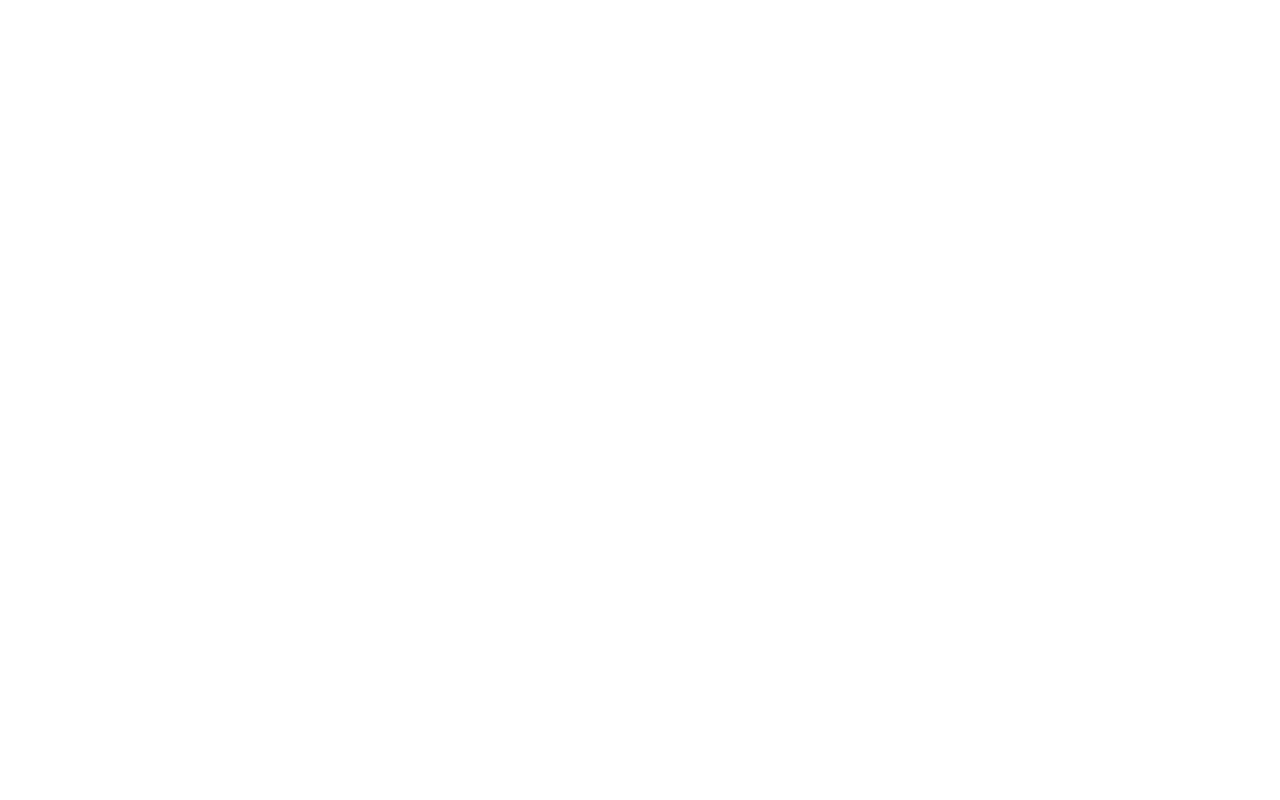
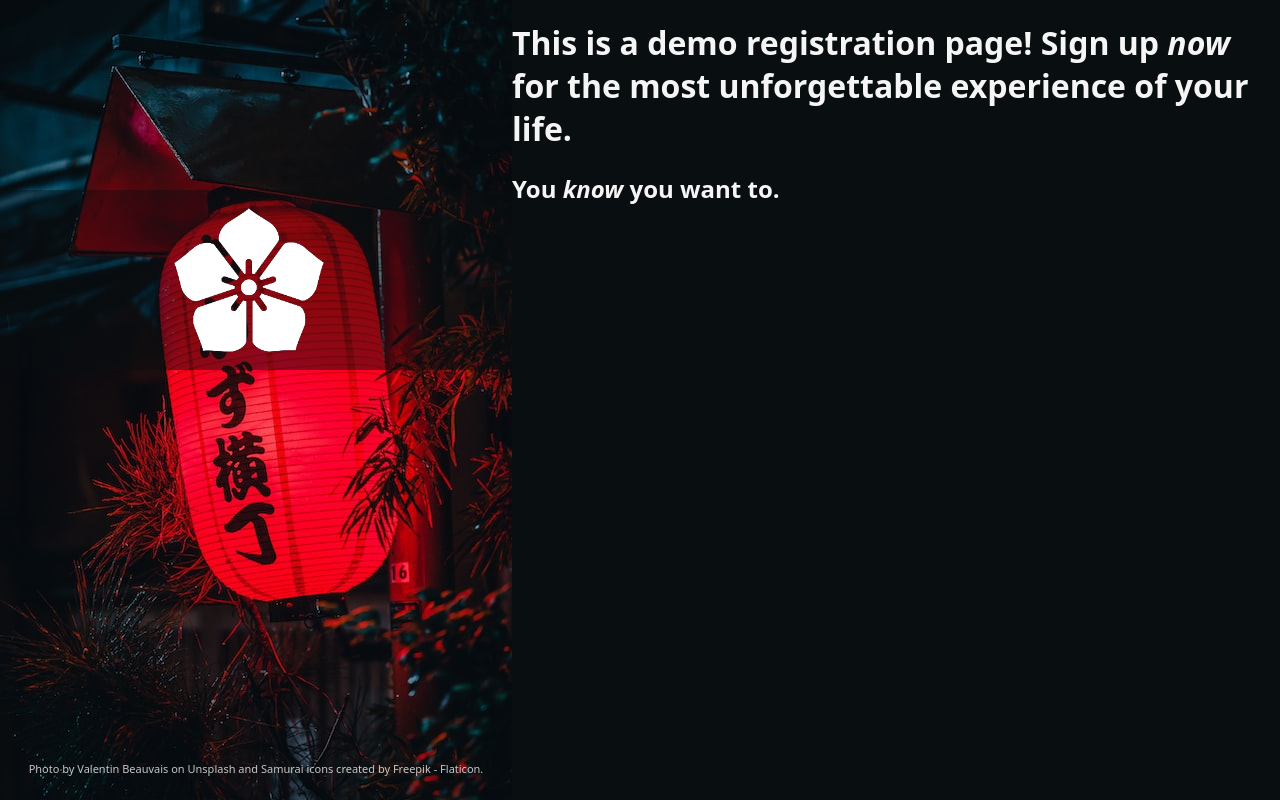
Before and after one commit to Skryre/Sign-up, a plain HTML site: page index.html in a window 1280 px wide. Drawn offline with Linux system fonts and the light colour scheme.

Commit message:
roughly finished all the main design element and will start the actual form

```diff
--- a/index.html
+++ b/index.html
@@ -11,6 +11,25 @@
     <link rel="stylesheet" href="https://cdnjs.cloudflare.com/ajax/libs/font-awesome/4.7.0/css/font-awesome.min.css">
 </head>
 <body>
-
+<div class="content">
+    <div class="left">
+        <div class="img">
+        <img src="/Sign-up/flowers.png" alt="samurai">
+        <h1></h1>
+        </div>
+        <div class="ref">
+            <p>Photo by <a href="https://unsplash.com/es/@valentinbvs?utm_source=unsplash&utm_medium=referral&utm_content=creditCopyText">Valentin Beauvais</a> on
+            <a href="https://unsplash.com/s/photos/tokyo?utm_source=unsplash&utm_medium=referral&utm_content=creditCopyText">Unsplash</a> and
+            <a href="https://www.flaticon.com/free-icons/samurai" title="samurai icons">Samurai icons created by Freepik - Flaticon.</a>
+            </p>
+        </div>
+    </div>
+    <div class="right">
+        <h1>This is a demo registration page! Sign up <i>now</i> for the most unforgettable experience of your life.</h1>
+        <h2>You <i>know</i> you want to.</h2>
+    </div>
+</div>
 </body>
 </html>
+
+<!--https://mdn.github.io/learning-area/html/forms/styling-examples/radios-styled.html RADIO BUTTONS-->
--- a/style.scss
+++ b/style.scss
@@ -1,5 +1,58 @@
-:root {
-    --system-ui: system-ui, "Segoe UI", Roboto, Helvetica, Arial, sans-serif, "Apple Color Emoji", "Segoe UI Emoji", "Segoe UI Symbol";
+@import url('https://fonts.googleapis.com/css2?family=Montserrat&family=Silkscreen&display=swap');
+
+$systemUi: system-ui, "Segoe UI", Roboto, Helvetica, Arial, sans-serif, "Apple Color Emoji", "Segoe UI Emoji", "Segoe UI Symbol";
+$white: whitesmoke;
+
+@mixin flexCenter() {
+    display: flex;
+    justify-content: center;
+    align-items: center;
 }
 
-dde
+body {
+    font-family: $systemUi;
+    margin: 0;
+    color: whitesmoke;
+
+    .content {
+        display: flex;
+        flex-direction: row;
+        margin: 0;
+    }
+
+    .left {
+        width: 40%;
+        height: 100vh;
+        background: url(/Sign-up/valentin-beauvais-9Wi7WOZHGWo-unsplash.jpg) center;
+        background-repeat: no-repeat;
+        .img{
+            background-color: rgb(9,14,17, 0.45);
+            height: 180px;
+            width: 100%;
+            font-size: 25px;
+            @include flexCenter();
+            gap: 15px;
+            margin-top: 190px;
+            img{
+            height: 150px;
+            }
+        }
+        .ref{
+            @include flexCenter();
+            margin-top: 380px;
+            font-size: 11px;
+            opacity: 0.8;
+            a{
+            text-decoration: none;
+            color: whitesmoke;
+            }
+        }
+    }
+
+    .right {
+        width: 60%;
+        height: 100vh;
+        background-color: rgb(9,14,17);
+    }
+
+}
```
Also changed, not shown: flowers.png (added), style.css, valentin-beauvais-9Wi7WOZHGWo-unsplash.jpg (added), 2 other files.
